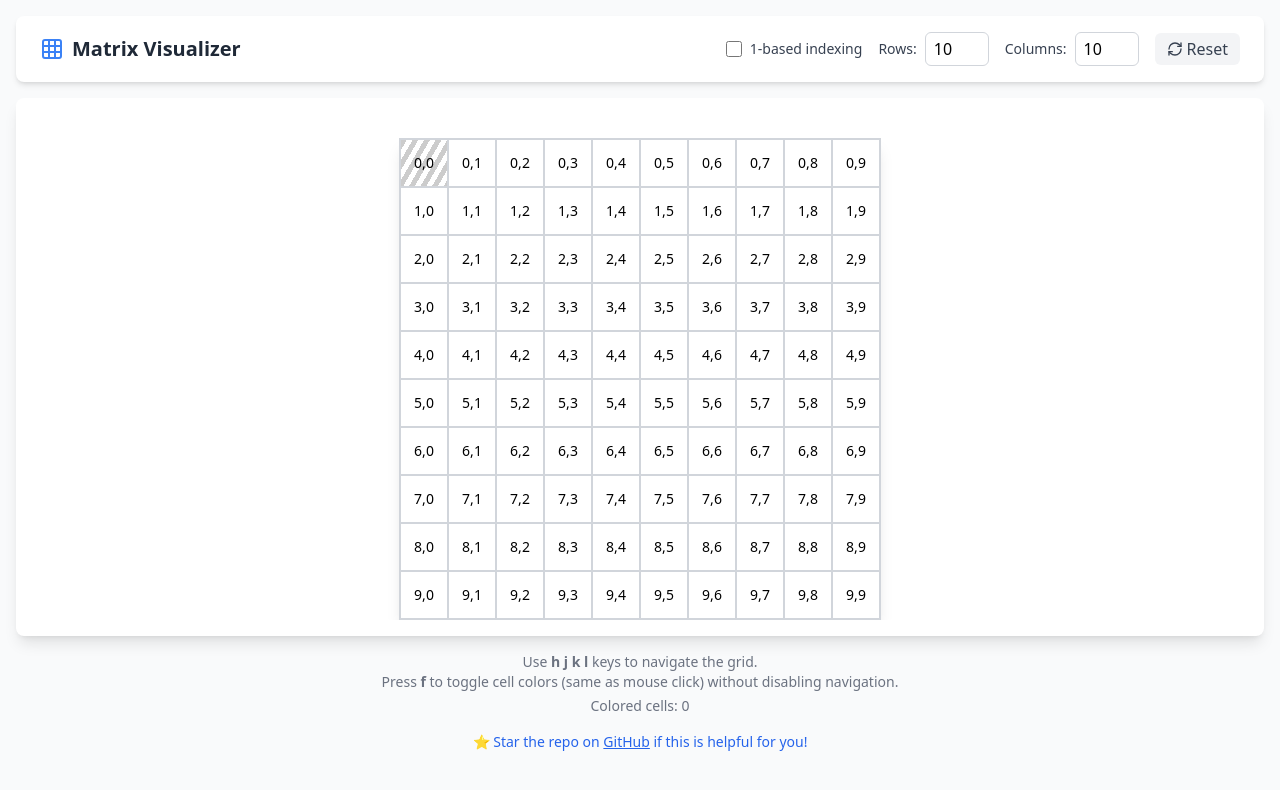
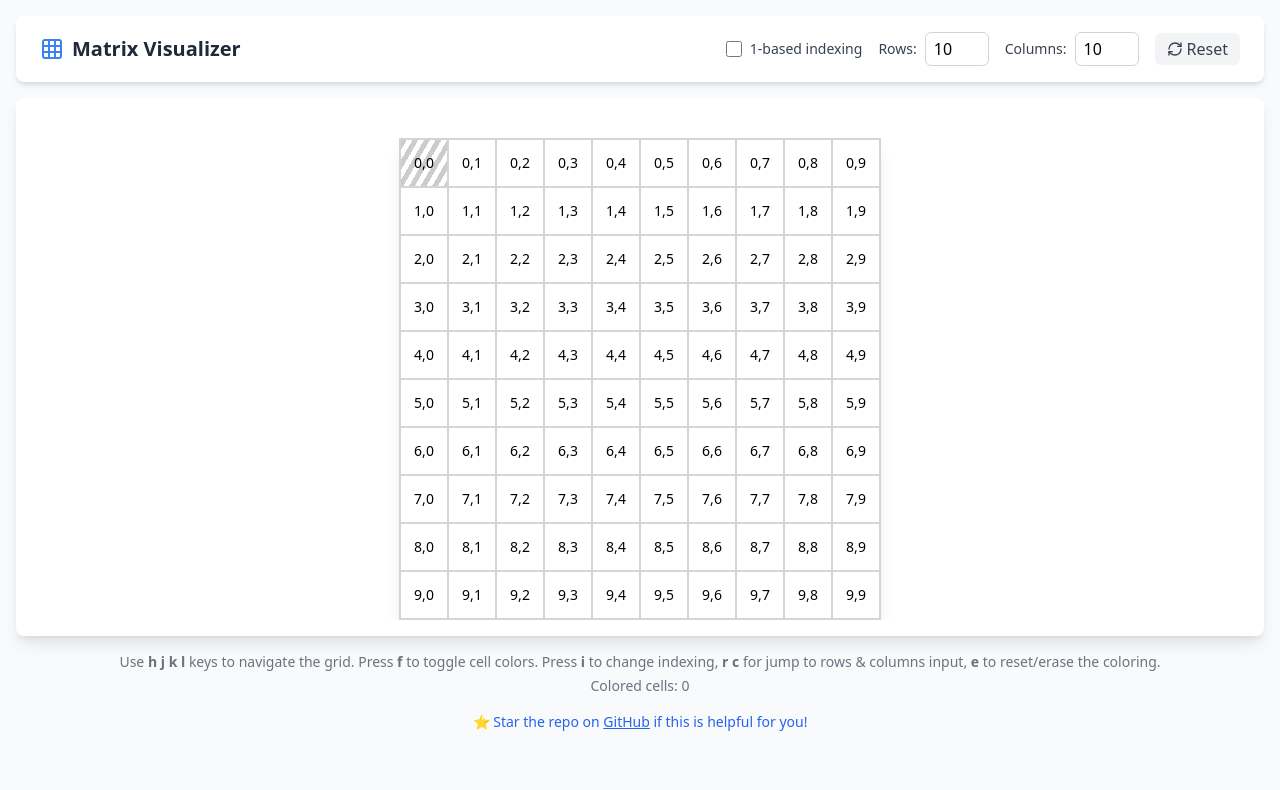
Before and after one commit to ashishpawar517/matrix-visualizer-for-cp, a React (Vite) app: page / in a window 1280 px wide. Shown: the top 790 px of the page. Built offline with nearby package versions, Linux system fonts and the light colour scheme.

Commit message:
feat: enhance keyboard navigation

```diff
--- a/src/App.tsx
+++ b/src/App.tsx
@@ -1,4 +1,4 @@
-import React, { useState, useCallback, useEffect } from "react";
+import { useState, useCallback, useEffect } from "react";
 import ControlBar from "./components/ControlBar";
 import Matrix from "./components/Matrix";
 import { getCellKey } from "./utils/matrixUtils";
@@ -74,6 +74,17 @@ function App() {
     const handleKeyDown = (e: KeyboardEvent) => {
       if (["h", "j", "k", "l", "f", "i", "r", "c", "e"].includes(e.key)) {
         e.preventDefault();
+      }
+
+      // Deselect rows/cols inputs if a navigation key is pressed
+      if (["h", "j", "k", "l"].includes(e.key)) {
+        const activeEl = document.activeElement;
+        if (
+          activeEl instanceof HTMLInputElement &&
+          (activeEl.id === "rows" || activeEl.id === "cols")
+        ) {
+          activeEl.blur();
+        }
       }
 
       // Handle new custom keys regardless of nav state
@@ -184,10 +195,9 @@ function App() {
         <div className="mt-4 text-center text-sm text-gray-500">
           <p>
             Use <strong>h j k l</strong> keys to navigate the grid.
-          </p>
-          <p>
-            Press <strong>f</strong> to toggle cell colors (same as mouse click)
-            without disabling navigation.
+            Press <strong>f</strong> to toggle cell colors. Press <strong>i</strong> to change indexing,
+              <strong> r c</strong> for jump to rows & columns input,
+            <strong> e</strong> to reset/erase the coloring.
           </p>
           <p className="mt-1">Colored cells: {highlightedCells.size}</p>
           <p className="mt-4 text-blue-600 font-medium">
```
